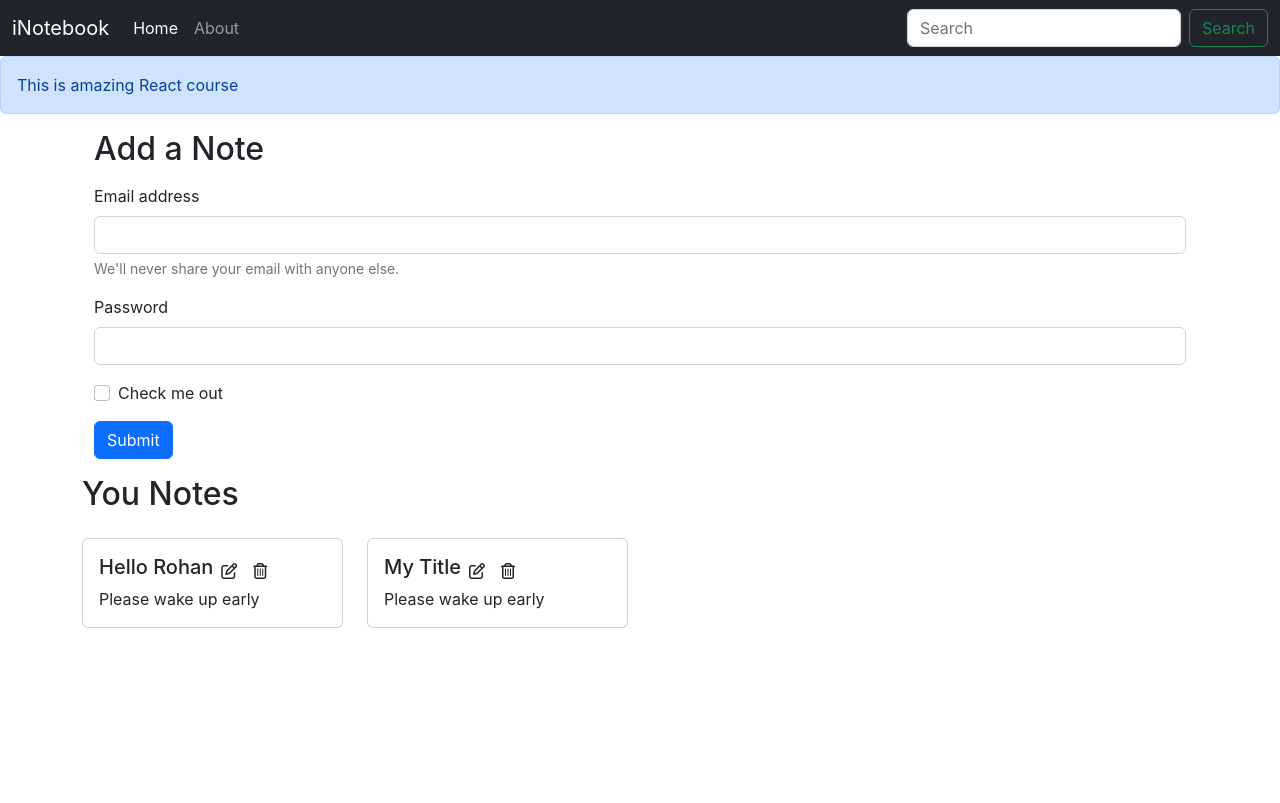
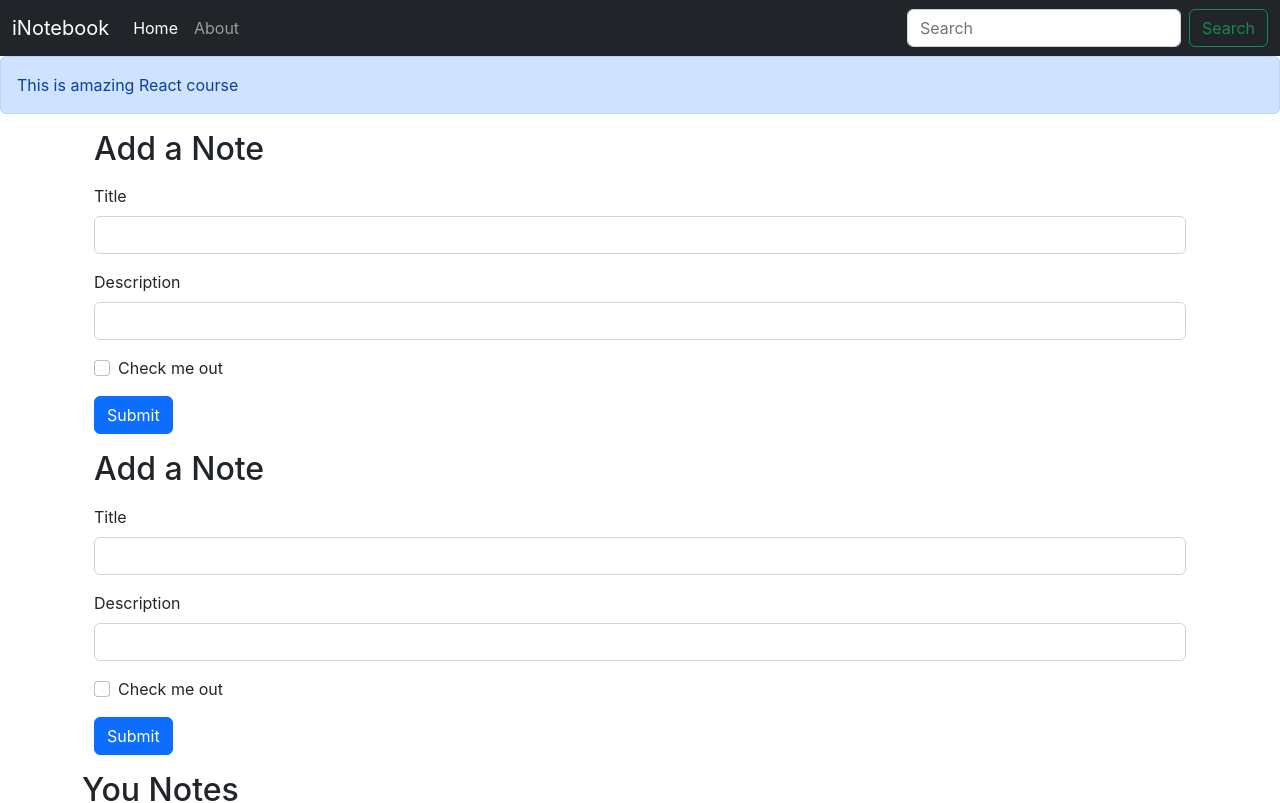
Before and after one commit to RohanKumar01/inotebook, a React (Create React App) app: page / in a window 1280 px wide. Shown: the top 803 px of the page. Built offline with nearby package versions, Linux system fonts and the light colour scheme.

Commit message:
Added add note function

```diff
--- /dev/null
+++ b/src/components/AddNote.js
@@ -0,0 +1,40 @@
+import React, {useContext, useState} from 'react'
+import noteContext from "../context/notes/noteContext"
+
+const AddNote = () => {
+    const context = useContext(noteContext);
+    const {addNote} = context;
+
+    const [note, setNote] = useState({title: "", description: "", tag: "default"})
+
+    const handleClick = (e)=>{
+        e.preventDefault();
+        addNote(note.title, note.description, note.tag);
+    }
+
+    const onChange = (e)=>{
+        setNote({...note, [e.target.name]: e.target.value})
+    }
+    return (
+        <div className="container my-3">
+            <h2>Add a Note</h2>
+            <form className="my-3">
+                <div className="mb-3">
+                    <label htmlFor="title" className="form-label">Title</label>
+                    <input type="text" className="form-control" id="title" name="title" aria-describedby="emailHelp" onChange={onChange} />
+                </div>
+                <div className="mb-3">
+                    <label htmlFor="description" className="form-label">Description</label>
+                    <input type="text" className="form-control" id="description" name="description" onChange={onChange} />
+                </div>
+                <div className="mb-3 form-check">
+                    <input type="checkbox" className="form-check-input" id="exampleCheck1" />
+                    <label className="form-check-label" htmlFor="exampleCheck1">Check me out</label>
+                </div>
+                <button type="submit" className="btn btn-primary" onClick={handleClick}>Submit</button>
+            </form>
+        </div>
+    )
+}
+
+export default AddNote
--- a/src/components/Alert.js
+++ b/src/components/Alert.js
@@ -3,7 +3,7 @@
 export const Alert = (props) => {
     return (
         <div>
-            <div class="alert alert-primary" role="alert">
+            <div className="alert alert-primary" role="alert">
                 {props.message}
             </div>
         </div>
--- a/src/components/Home.js
+++ b/src/components/Home.js
@@ -1,29 +1,11 @@
+import AddNote from './AddNote';
 import Notes from './Notes';
 
 export const Home = () => {
   return (
     <div>
-      <div className="container my-3">
-            <h2>Add a Note</h2>
-            <form className="my-3">
-                <div className="mb-3">
-                    <label htmlFor="exampleInputEmail1" className="form-label">Email address</label>
-                    <input type="email" className="form-control" id="exampleInputEmail1" aria-describedby="emailHelp"/>
-                    <div id="emailHelp" class ="form-text">We'll never share your email with anyone else.</div>
-                </div>
-                <div className="mb-3">
-                    <label htmlFor="exampleInputPassword1" className="form-label">Password</label>
-                    <input type="password" className="form-control" id="exampleInputPassword1"/>
-                </div>
-                <div className="mb-3 form-check">
-                    <input type="checkbox" className="form-check-input" id="exampleCheck1"/>
-                    <label class ="form-check-label" htmlFor="exampleCheck1">Check me out</label>
-                </div>
-                <button type="submit" className="btn btn-primary">Submit</button>
-            </form>
-            </div>
-
-            <Notes/>
+      <AddNote/>
+      <Notes/>
     </div>
   )
 }
--- a/src/components/Notes.js
+++ b/src/components/Notes.js
@@ -1,18 +1,22 @@
 import React, {useContext} from 'react'
 import noteContext from "../context/notes/noteContext"
+import AddNote from './AddNote';
 import Noteitem from './Noteitem';
 
 
 const Notes = () => {
     const context = useContext(noteContext);
-    const {notes} = context;
+    const {notes, addNote} = context;
     return (
+        <>
+        <AddNote/>
         <div className="row my-3">
             <h2>You Notes</h2>
             {notes.map((note)=>{
                  return <Noteitem key={note._id} note={note}/>
             })}
             </div>
+            </>
     )
 }
 
--- a/src/context/notes/NoteState.js
+++ b/src/context/notes/NoteState.js
@@ -27,8 +27,33 @@
       ]
       const [notes, setNotes] = useState(notesInitial)
 
+      // Add a Note
+        const addNote = (title, description, tag)=>{
+            console.log("Adding a new note")
+            const note = {
+                "_id": "61322f19553781a8ca8d0e08",
+          "user": "6131dc5e3e4037cd4734a066",
+          "title": "hello there!",
+          "description": "Genral Kenobi!?",
+          "tag": "personal",
+          "date": "2021-09-03T14:20:09.668Z",
+          "__v": 0
+            };
+            setNotes(notes.concat(note))
+        }
+
+      // Delete a Note
+      const deleteNote = ()=>{
+
+      }
+
+      // Edit a Note
+      const editNote = ()=>{
+
+    }
+
     return (
-        <NoteContext.Provider value={{notes, setNotes}}>
+        <NoteContext.Provider value={{notes, addNote, deleteNote, editNote}}>
             {props.children}
         </NoteContext.Provider>
     )
```
